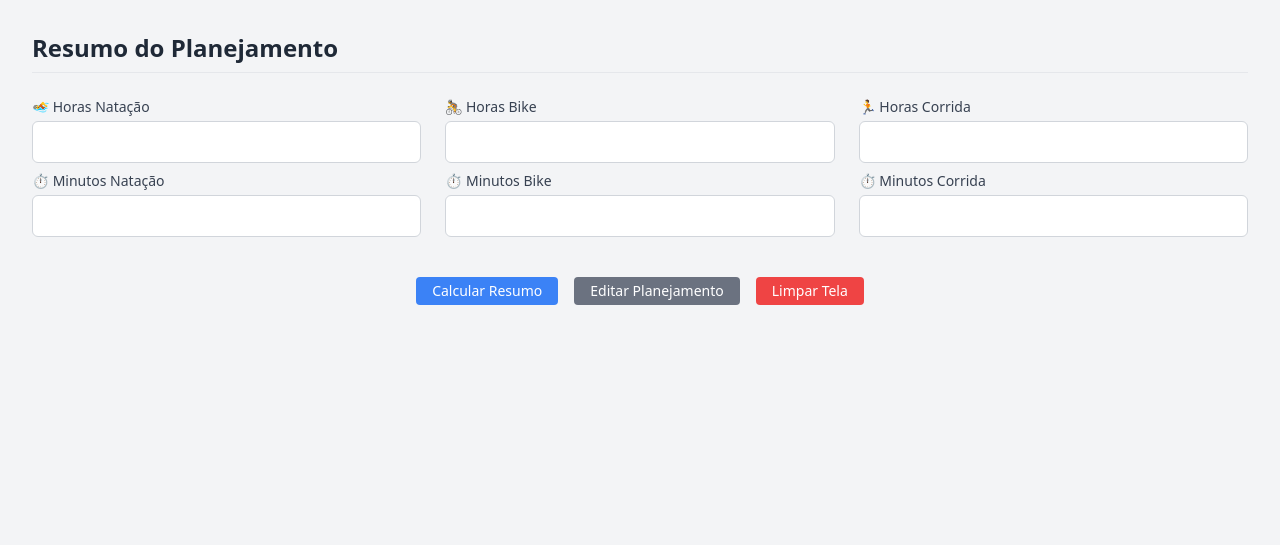
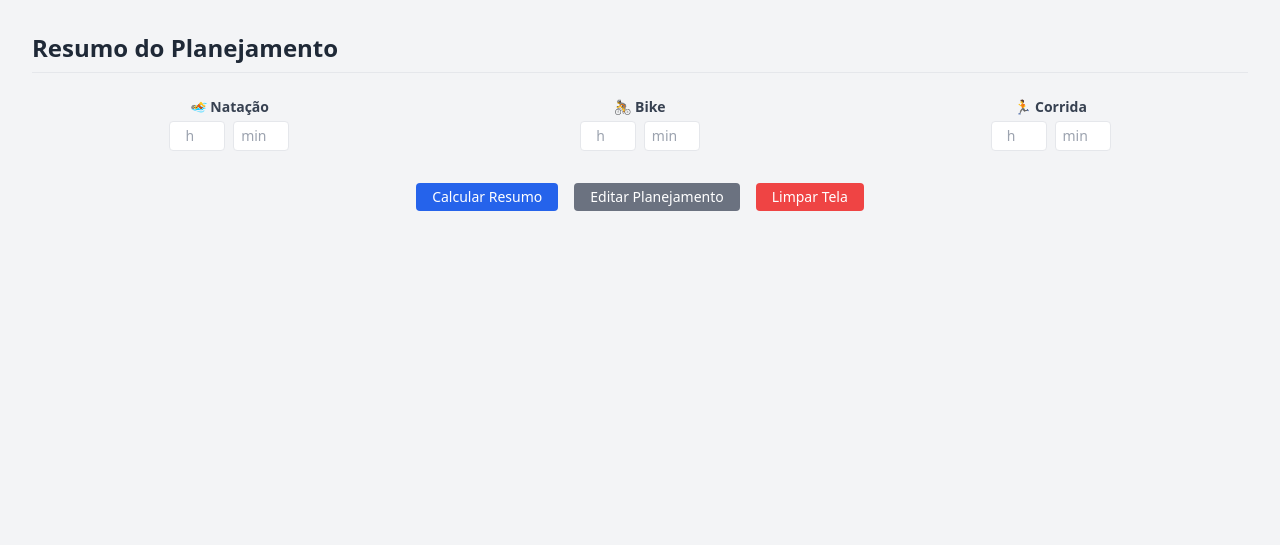
Before and after one commit to thiarly/running-pace-converter, a Flask app: page /resumo in a window 1280 px wide. Shown: the part 80-625 px from the top of the page. Run offline with Flask 3, Linux system fonts and the light colour scheme; the visitor is signed in with stand-in values (Sample User, id 1); data that the repository does not hold is empty; some libraries are stand-ins or nearby versions.

Commit message:
ajuste layout inputs resumo

```diff
--- a/conversor/templates/resumo.html
+++ b/conversor/templates/resumo.html
@@ -33,36 +33,44 @@ Resumo do Planejamento
   <h1 class="text-2xl font-bold text-left text-gray-800 mb-6 border-b pb-2">Resumo do Planejamento</h1>
 
 
-  <form method="POST" class="grid grid-cols-1 md:grid-cols-3 sm:grid-cols-2 gap-6 mb-8">
+  <form method="POST" class="grid grid-cols-1 md:grid-cols-3 gap-4 mb-6 text-sm text-gray-700 items-end justify-center text-center">
     {{ form.hidden_tag() }}
 
+    <!-- Natação -->
     <div>
-      <label class="block text-sm font-medium text-gray-700">🏊 Horas Natação</label>
-      {{ form.tempo_natacao_horas(class="w-full mt-1 px-4 py-2 border border-gray-300 rounded-md") }}
-      <label class="block text-sm font-medium text-gray-700 mt-2">⏱️ Minutos Natação</label>
-      {{ form.tempo_natacao_minutos(class="w-full mt-1 px-4 py-2 border border-gray-300 rounded-md") }}
+      <label class="block mb-1 font-semibold">🏊 Natação</label>
+      <div class="flex gap-2 justify-center">
+        {{ form.tempo_natacao_horas(class="w-14 text-center py-1 border rounded", placeholder="h") }}
+        {{ form.tempo_natacao_minutos(class="w-14 text-center py-1 border rounded", placeholder="min") }}
+      </div>
     </div>
 
+    <!-- Bike -->
     <div>
-      <label class="block text-sm font-medium text-gray-700">🚴 Horas Bike</label>
-      {{ form.tempo_bike_horas(class="w-full mt-1 px-4 py-2 border border-gray-300 rounded-md") }}
-      <label class="block text-sm font-medium text-gray-700 mt-2">⏱️ Minutos Bike</label>
-      {{ form.tempo_bike_minutos(class="w-full mt-1 px-4 py-2 border border-gray-300 rounded-md") }}
+      <label class="block mb-1 font-semibold">🚴 Bike</label>
+      <div class="flex gap-2 justify-center">
+        {{ form.tempo_bike_horas(class="w-14 text-center py-1 border rounded", placeholder="h") }}
+        {{ form.tempo_bike_minutos(class="w-14 text-center py-1 border rounded", placeholder="min") }}
+      </div>
     </div>
 
+    <!-- Corrida -->
     <div>
-      <label class="block text-sm font-medium text-gray-700">🏃 Horas Corrida</label>
-      {{ form.tempo_corrida_horas(class="w-full mt-1 px-4 py-2 border border-gray-300 rounded-md") }}
-      <label class="block text-sm font-medium text-gray-700 mt-2">⏱️ Minutos Corrida</label>
-      {{ form.tempo_corrida_minutos(class="w-full mt-1 px-4 py-2 border border-gray-300 rounded-md") }}
+      <label class="block mb-1 font-semibold">🏃 Corrida</label>
+      <div class="flex gap-2 justify-center">
+        {{ form.tempo_corrida_horas(class="w-14 text-center py-1 border rounded", placeholder="h") }}
+        {{ form.tempo_corrida_minutos(class="w-14 text-center py-1 border rounded", placeholder="min") }}
+      </div>
     </div>
 
-    <div class="md:col-span-2 md:col-span-3 flex flex-col sm:flex-row justify-center gap-4 mt-4">
-      <button type="submit" name="submit" class="bg-blue-500 text-white text-sm px-4 py-1 rounded hover:bg-blue-600 w-full sm:w-auto">Calcular Resumo</button>
-      <a href="{{url_for('planejamento')}}" class="bg-gray-500 text-white text-sm text-center px-4 py-1 rounded hover:bg-gray-600 w-full sm:w-auto">Editar Planejamento</a>
-      <button type="submit" name="limpar" class="bg-red-500 text-white text-sm px-4 py-1 rounded hover:bg-red-600 w-full sm:w-auto">Limpar Tela</button>
+    <!-- Botões -->
+    <div class="md:col-span-3 flex flex-col sm:flex-row justify-center gap-4 mt-4">
+      <button type="submit" name="submit" class="bg-blue-600 hover:bg-blue-700 text-white text-sm px-4 py-1 rounded">Calcular Resumo</button>
+      <a href="{{ url_for('planejamento') }}" class="bg-gray-500 hover:bg-gray-600 text-white text-sm px-4 py-1 rounded">Editar Planejamento</a>
+      <button type="submit" name="limpar" class="bg-red-500 hover:bg-red-600 text-white text-sm px-4 py-1 rounded">Limpar Tela</button>
     </div>
   </form>
+
 
 
   {% if totais %}
```
